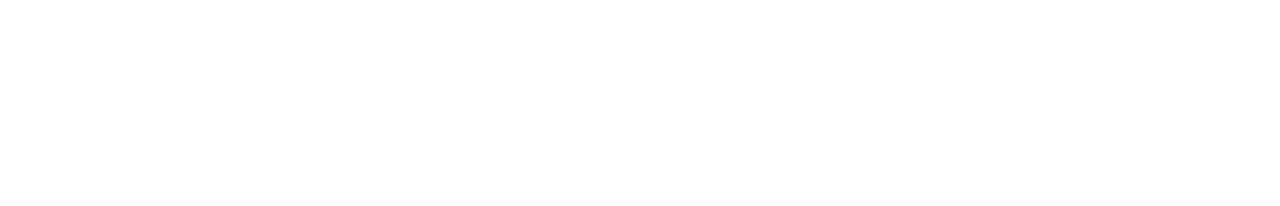
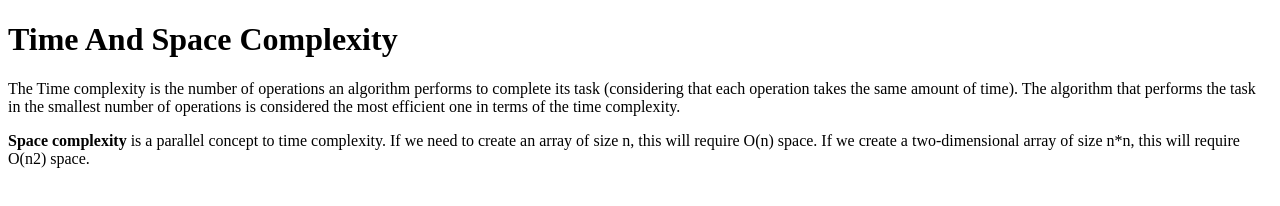
Before and after one commit to acciojob/time-and-space-complexity-purnima11apr, a website: page main.html in a window 1280 px wide. Drawn offline with Linux system fonts and the light colour scheme.

Commit message:
created a submission

```diff
--- a/main.html
+++ b/main.html
@@ -8,6 +8,11 @@
 
 <body>
 	<!-- the entire body must be written by student -->
+	<h1>Time And Space Complexity</h1>
+
+	<p> The Time complexity is the number of operations an algorithm performs to complete its task (considering that each operation takes the same amount of time). The algorithm that performs the task in the smallest number of operations is considered the most efficient one in terms of the time complexity.</p>
+	<p> <b>Space complexity</b> is a parallel concept to time complexity. If we need to create an array of size n, this will require O(n) space. If we create a two-dimensional array of size n*n, this will require O(n2) space. </p>
+
     <script type="text/javascript" src="./script.js">
 </script>
 
```
